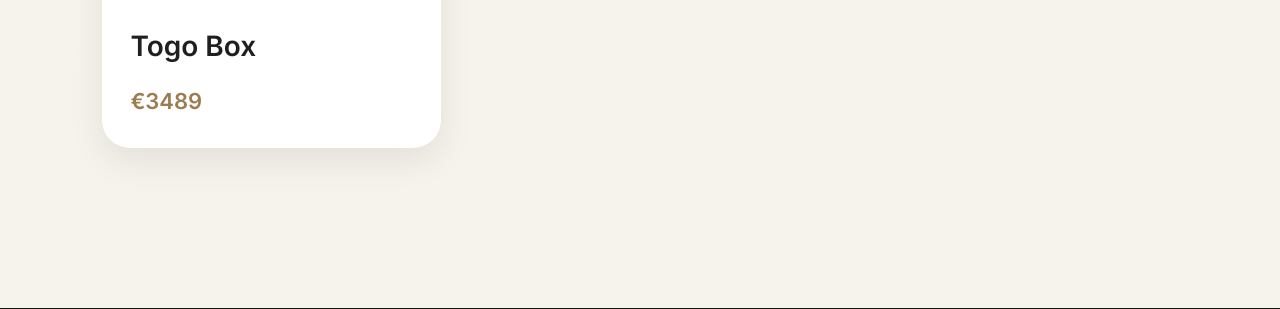
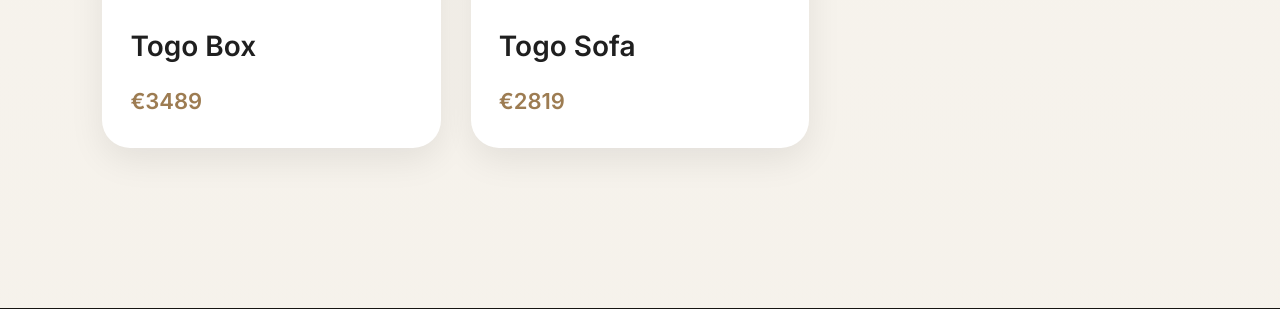
Before and after one commit to lauratalar7-stack/sofa-zone, a Flask app: page /products in a window 1280 px wide. Shown: the part 4299-4608 px from the top of the page. Run offline with Flask 3, Linux system fonts and the light colour scheme.

Commit message:
Updated products

```diff
--- a/templates/products.html
+++ b/templates/products.html
@@ -168,6 +168,12 @@
     <h2>Togo Box</h2>
     <p>€3489</p>
 </a>
+
+<a href="{{ url_for('product') }}?id=togo_sofa_1" class="product">
+    <img src="{{ url_for('static', filename='togo_sofa.jpg') }}" alt="Sofa">
+    <h2>Togo Sofa</h2>
+    <p>€2819</p>
+</a>
 </section>
 
 <footer class="footer">
```
